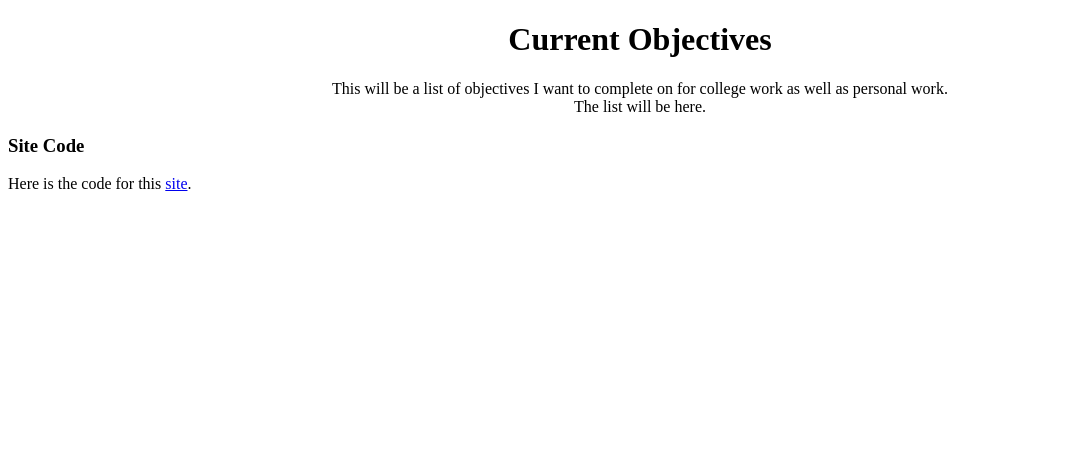
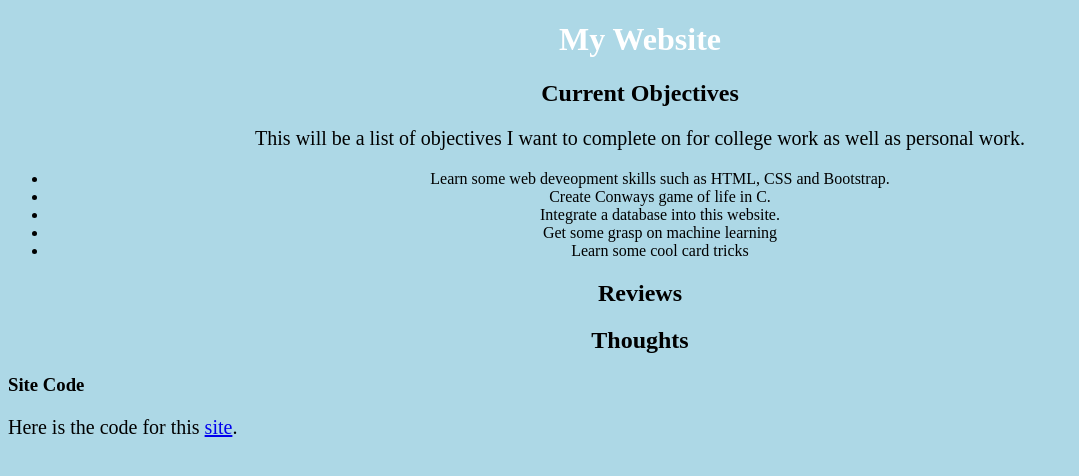
Before and after one commit to awarde96/awarde96.github.io, a plain HTML site: page index.html in a window 1280 px wide. Shown: the whole page, without its empty margins (0-1079 px from the left). Drawn offline with Linux system fonts and the light colour scheme.

Commit message:
Added some CSS style

```diff
--- a/index.html
+++ b/index.html
@@ -2,15 +2,45 @@
 <html>
   <head>
     <title>My Website</title>
+    <style>
+      body {
+        background-color: lightblue;
+      }
+
+      h1 {
+        color: white;
+        text-align: center;
+        font-family: Ubuntu;
+      }
+
+      p {
+        font-family: Ubuntu;
+        font-size: 20px;
+      }
+      ul {
+        font-family: Ubuntu;
+      }
+    </style>
   </head>
   <body>
 
-    <h1 style="text-align:center;">Current Objectives</h1>
+    <h1>My Website</h1>
+    <h2 style="text-align:center;">Current Objectives</h2>
     <p style="text-align:center;">
       This will be a list of objectives I want to complete on
       for college work as well as personal work.</br>
-      The list will be here.
+      <ul style="text-align:center;" >
+        <li>Learn some web deveopment skills such as HTML, CSS and Bootstrap.</li>
+        <li>Create Conways game of life in C.</li>
+        <li>Integrate a database into this website.</li>
+        <li>Get some grasp on machine learning</li>
+        <li>Learn some cool card tricks</li>
+      </ul>
     </p>
+
+    <h2 style="text-align:center;">Reviews</h2>
+
+    <h2 style="text-align:center;">Thoughts</h2>
 
 
     <h3>Site Code</h3>
```
